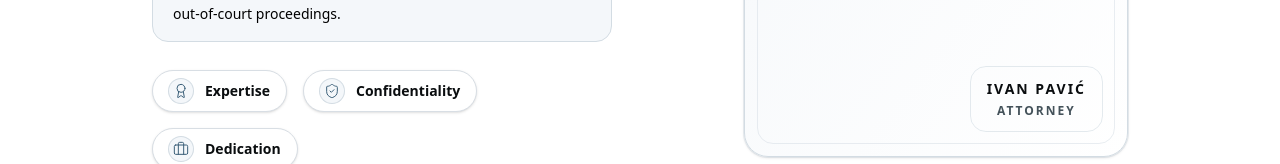
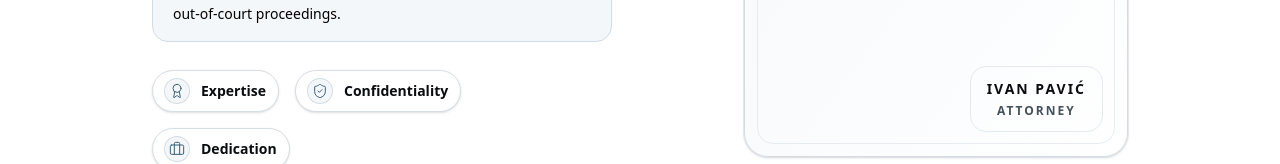
Before and after one commit to ipavic933-spec/website-pavic, a Next.js app: page /en in a window 1280 px wide. Shown: the part 788-952 px from the top of the page. Built offline with nearby package versions, Linux system fonts and the light colour scheme.

Commit message:
Adjusted padding

```diff
--- a/src/components/About.tsx
+++ b/src/components/About.tsx
@@ -57,7 +57,7 @@ const About = () => {
 
             <div className="flex justify-baseline gap-4 flex-wrap">
               {pillList.map((pill, index) => (
-                <Badge variant='outline' key={index} className="bg-white py-2 px-4 shadow-sm flex flex-row gap-3">
+                <Badge variant='outline' key={index} className="bg-white py-2 px-3 shadow-sm flex flex-row gap-3">
                   <div className="flex items-center justify-center rounded-xl bg-brand-50 text-brand-700 ring-1 ring-brand-200 p-1">
                     <pill.icon className="h-4 w-4" strokeWidth={1.5} />
                   </div>
```
